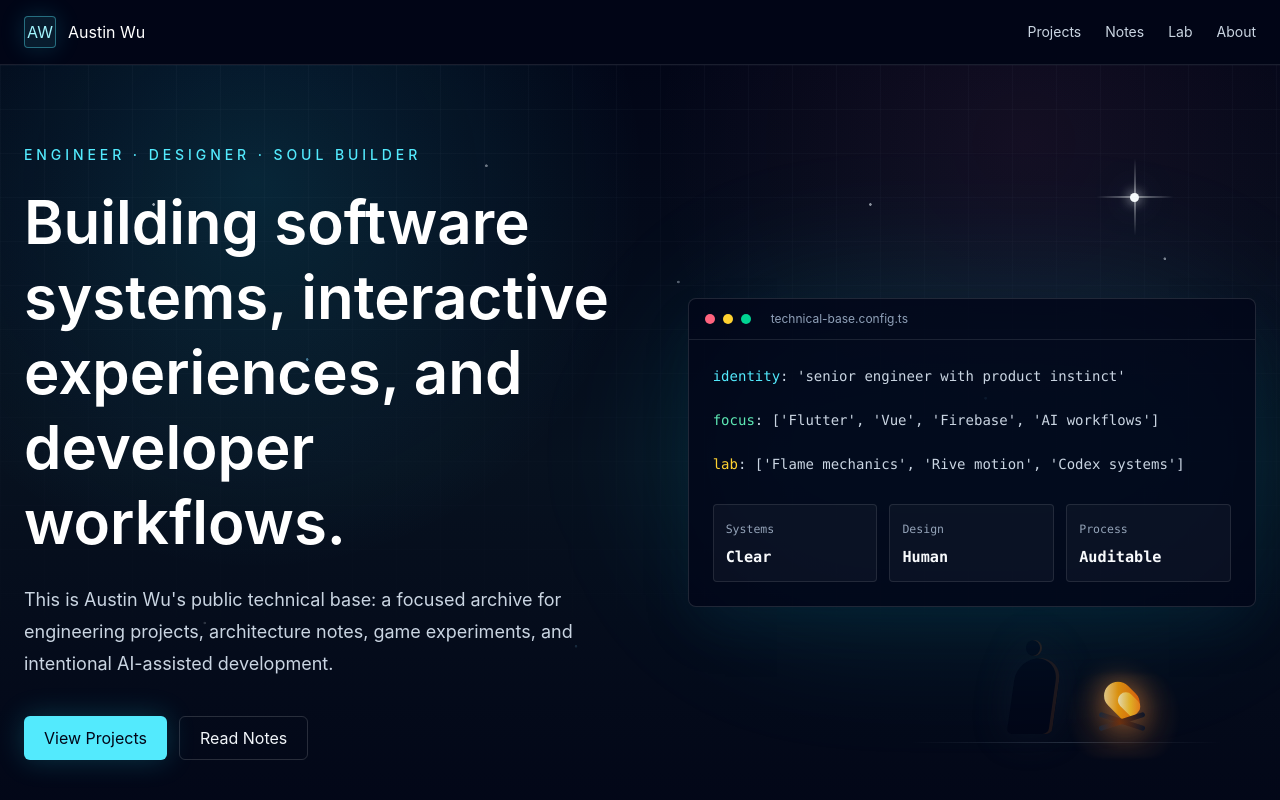
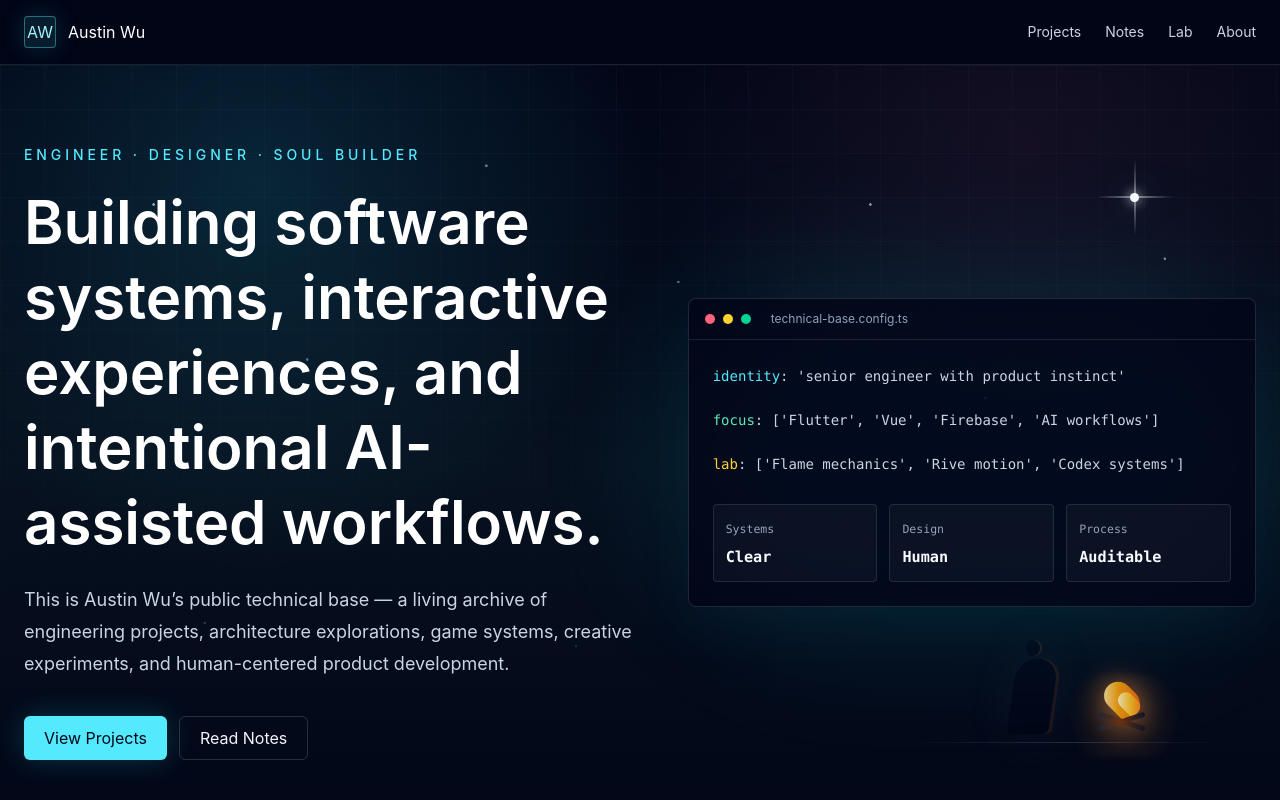
Before and after one commit to thisis184/thisis184.github.io, a Vue app: page / in a window 1280 px wide. Shown: the top 800 px of the page. Built offline with nearby package versions, Linux system fonts and the light colour scheme.

Commit message:
copy(hero): refine technical base messaging
Update the hero headline and supporting copy to emphasize intentional AI-assisted workflows, living archives, creative experiments, and human-centered product development.

```diff
--- a/src/components/HeroSection.vue
+++ b/src/components/HeroSection.vue
@@ -25,11 +25,12 @@
           Engineer · Designer · Soul Builder
         </p>
         <h1 class="text-4xl font-semibold leading-tight text-white sm:text-6xl">
-          Building software systems, interactive experiences, and developer workflows.
+          Building software systems, interactive experiences, and intentional AI-assisted workflows.
         </h1>
         <p class="mt-6 max-w-2xl text-lg leading-8 text-slate-300">
-          This is Austin Wu's public technical base: a focused archive for engineering projects,
-          architecture notes, game experiments, and intentional AI-assisted development.
+          This is Austin Wu’s public technical base — a living archive of engineering projects,
+          architecture explorations, game systems, creative experiments, and human-centered product
+          development.
         </p>
         <div class="mt-9 flex flex-wrap gap-3">
           <a class="button-primary" href="#projects">View Projects</a>
```
